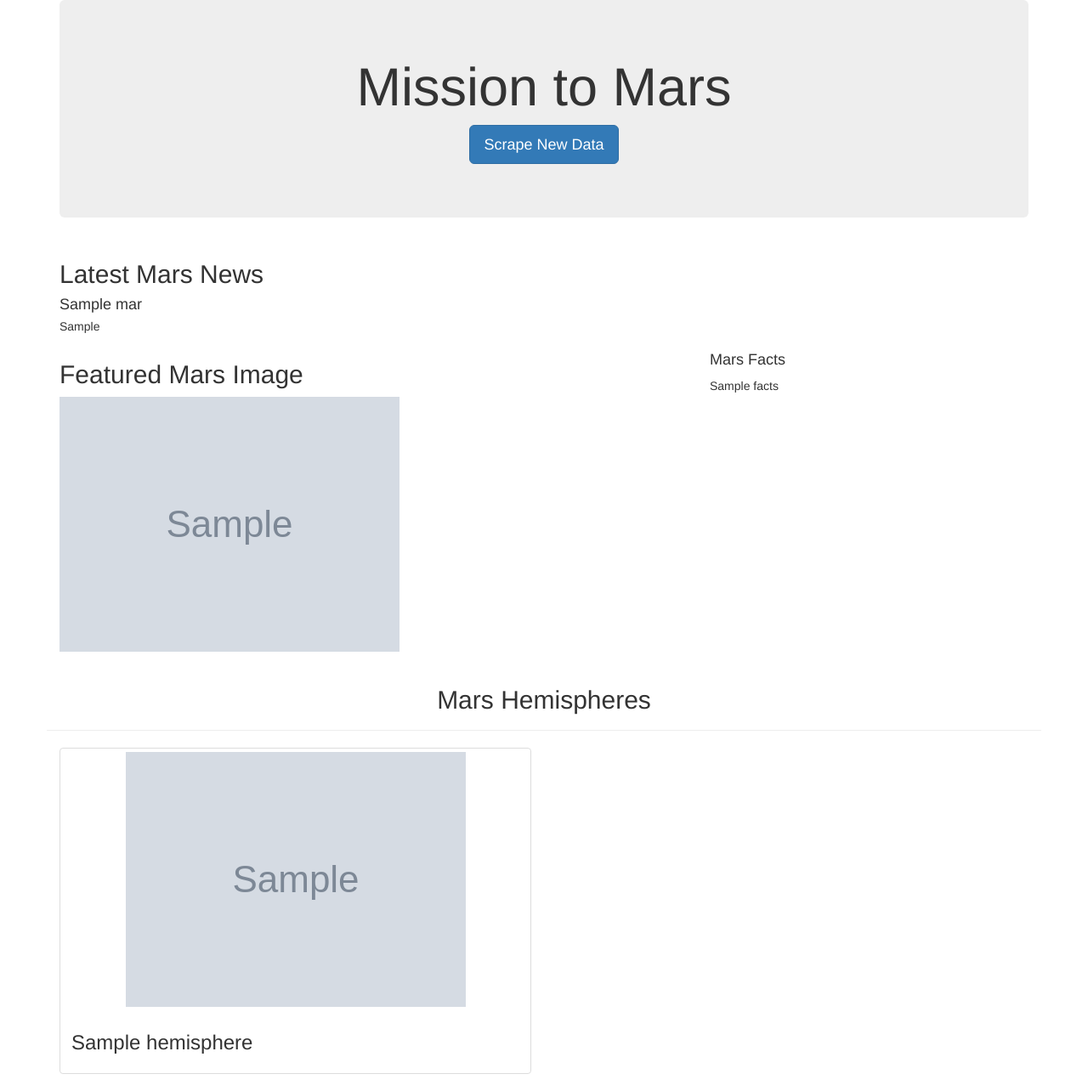
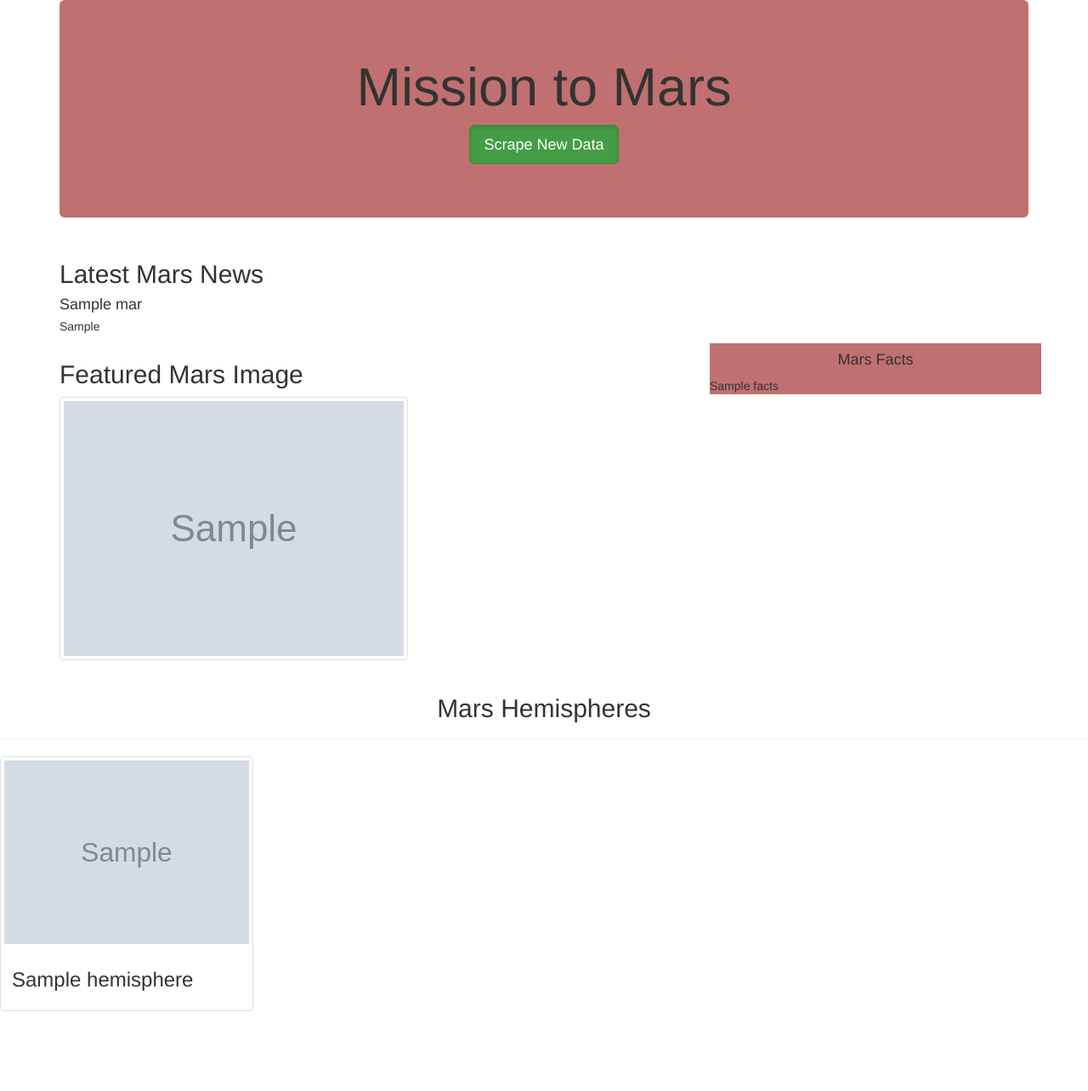
Before and after one commit to lllohr/Mission-to-Mars, a Flask app: page / in a window 1280 px wide. Shown: the whole page at 85% size. After the commit the page ends 1190 px from the top, so only its background shows below. Run offline with Flask 2, Linux system fonts and the light colour scheme; grey boxes marked "Sample" are stand-in pictures; a database or web service that is not in the repository returns one stand-in record (values such as "Sample title"); some libraries are stand-ins or nearby versions.

Commit message:
Add files via upload

```diff
--- a/templates/index.html
+++ b/templates/index.html
@@ -10,18 +10,17 @@
       href="https://maxcdn.bootstrapcdn.com/bootstrap/3.3.7/css/bootstrap.min.css"
     />
   </head>
-  <body>
+  <body >
     <div class="container">
       <!-- Add Jumbotron to Header -->
-      <div class="jumbotron text-center">
+      <div class='jumbotron text-center' style='background-color:rgb(192, 112, 112)'>
         <h1>Mission to Mars</h1>
         <!-- Add a button to activate scraping script -->
-        <p><a class="btn btn-primary btn-lg" href="/scrape" role="button">Scrape New Data</a></p>
+        <p><a class="btn btn-success btn-lg active" href="/scrape" role="button">Scrape New Data</a></p>
       </div>
-
       <!-- Add section for Mars News -->
       <div class="row" id="mars-news">
-        <div class="col-md-12">
+        <div class='col-md-12'>
           <div class="media">
             <div class="media-body">
               <h2>Latest Mars News</h2>
@@ -31,28 +30,25 @@
           </div>
         </div>
       </div>
-
       <!-- Section for Featured Image and Facts table -->
       <div class="row" id="mars-featured-image">
-        <div class="col-md-8">
+        <div class='col-md-8'>
           <h2>Featured Mars Image</h2>
-
-          <!-- if images is False/None/non-existent, then default to error message -->
           <img
-            src="{{mars.featured_image | default('static/images/error.png', true) }}"
-            class="img-responsive"
+            src="{{mars.featured_image }}"
+            class="img-thumbnail"
             alt="Responsive image"
           />
         </div>
-
-        <div class="col-md-4">
+        <div class='col-md-4' style='background-color:rgb(192, 112, 112)'>
           <!-- Mars Facts -->
           <div class="row" id="mars-facts">
-            <h4>Mars Facts</h4>
+            <h4 class='text-center'>Mars Facts</h4>
             {{ mars.facts | safe }}
           </div>
         </div>
       </div>
+    </div>
 
       <!-- Section for Mars Hemispheres -->
       <div class="row" id="mars-hemispheres">
@@ -61,7 +57,7 @@
         </div>
 
         {% for hemisphere in mars.hemispheres %}
-        <div class="col-md-6">
+        <div class="col-md-3">
           <div class="thumbnail">
             <img src="{{hemisphere.img_url | default('static/images/error.png', true)}}" alt="...">
             <div class="caption">
```
